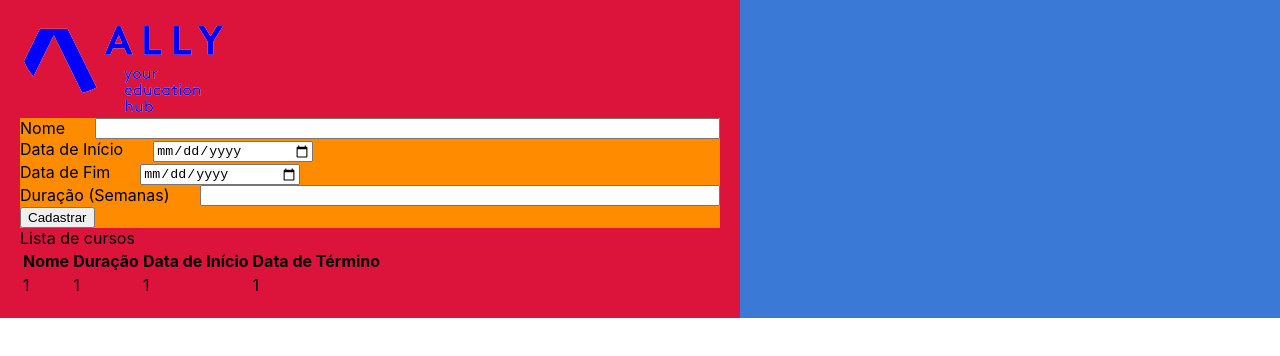
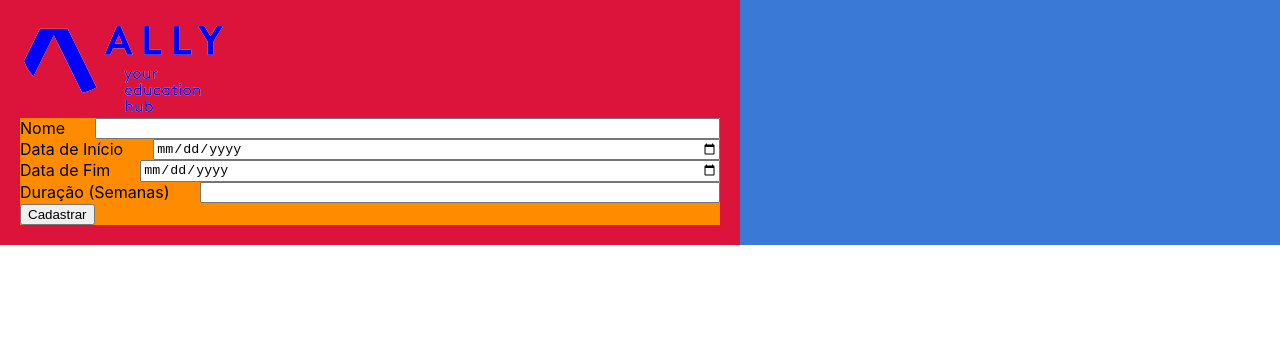
Before and after one commit to NayFreire/allycursos, a React (Create React App) app: page / in a window 1280 px wide. Shown: the top 356 px of the page. Built offline with nearby package versions, Linux system fonts and the light colour scheme.

Commit message:
Usando useState para pegar as informações do formulário - ainda sem sucesso

```diff
--- a/package.json
+++ b/package.json
@@ -9,6 +9,7 @@
     "react": "^17.0.2",
     "react-dom": "^17.0.2",
     "react-scripts": "4.0.3",
+    "react-table": "^7.7.0",
     "web-vitals": "^1.0.1"
   },
   "scripts": {
--- a/src/App.js
+++ b/src/App.js
@@ -1,9 +1,14 @@
 import logo from './images/allylogotransp.png'
-import InputData from './components/inputData'
+import {useState} from 'react'
 
 import './App.css';
 
 function App() {
+  const [name, setName] = useState('')
+  const [startDate, setStartDate] = useState('')
+  const [endDate, setEndDate] = useState('')
+  const [duration, setDuration] = useState('')
+
   return (
     <div className="container">
       <div className="main">
@@ -11,24 +16,26 @@ function App() {
         <form className='info' action=''>
           <div className='divInput'>
             <label htmlFor="">Nome</label>
-            <input type="text" className='inputs' />
+            <input type="text" className='inputs' onChange={(e) => setName(e.target.value)}/>
           </div>
           <div className='divInput'>
             <label htmlFor="">Data de Início</label>
-            <InputData/>
+            <input type="date" name="dateStart" id="dateStart" className='inputs' onChange={(e) => setStartDate(e.target.value)}/>
           </div>
           <div className='divInput'>
             <label htmlFor="">Data de Fim</label>
-            <InputData/>
+            <input type="date" name="dateEnd" id="dateEnd" className='inputs' onChange={(e) => setEndDate(e.target.value)}/>
           </div>
           <div className='divInput'>
             <label htmlFor="">Duração (Semanas)</label>
-            <input type="text" className='inputs' />
+            <input type="text" className='inputs' onChange={(e) => {setDuration(e.target.value)}}/>
           </div>
-          <button type="submit">Cadastrar</button>
+          <button type="submit" onClick={() => {
+            console.log('nome: ', name)
+          }}>Cadastrar</button>
         </form>
 
-        <div className="list">
+        {/* <div className="list">
           <label htmlFor="">Lista de cursos</label>
           <table>
             <tr>
@@ -45,7 +52,7 @@ function App() {
               <td>1</td>
             </tr>
           </table>
-        </div>
+        </div> */}
       </div>
     </div>
   );
--- a/src/components/inputData.js
+++ /dev/null
@@ -1,11 +0,0 @@
-import React from 'react'
-import '../App.css'
-const inputData = ({classN}) => {
-    return(
-        <div>
-            <input type="date" name="dateStart" id="dateStart" style={{marginLeft: '30px', width: '100%'}}/>
-        </div>
-    )
-}
-
-export default inputData
```
Also changed, not shown: 1 other file (tests, documents, lock files or other folders).
